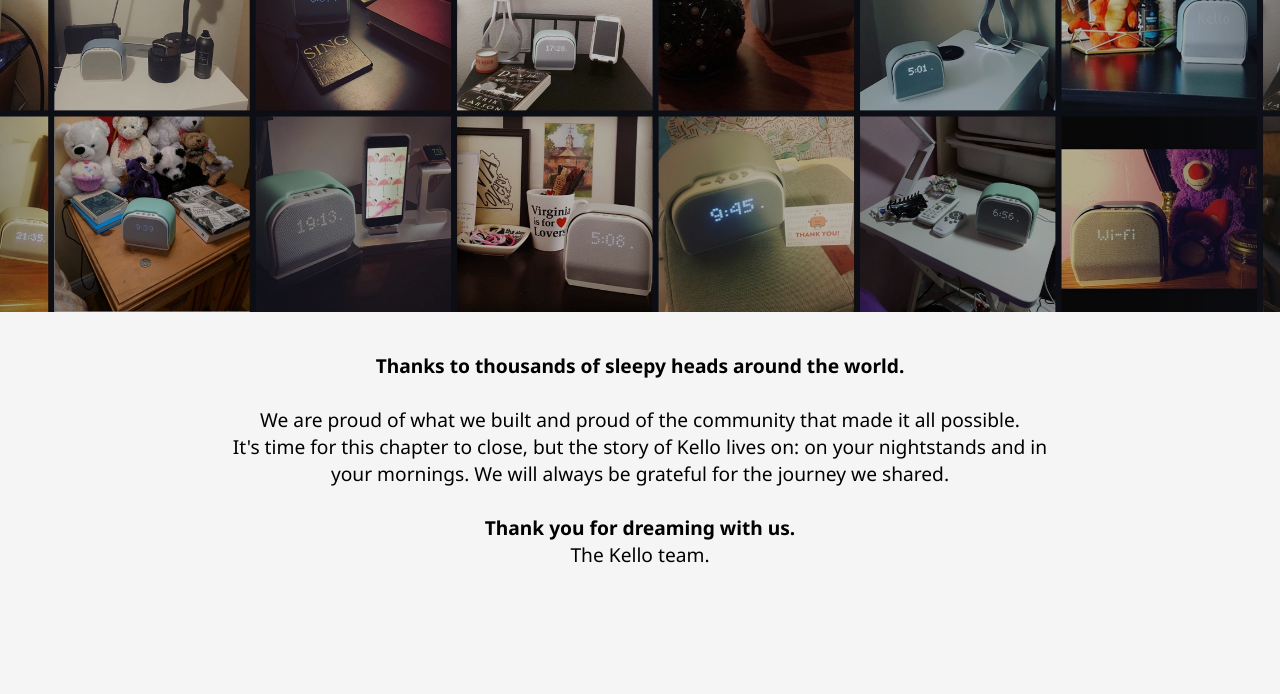
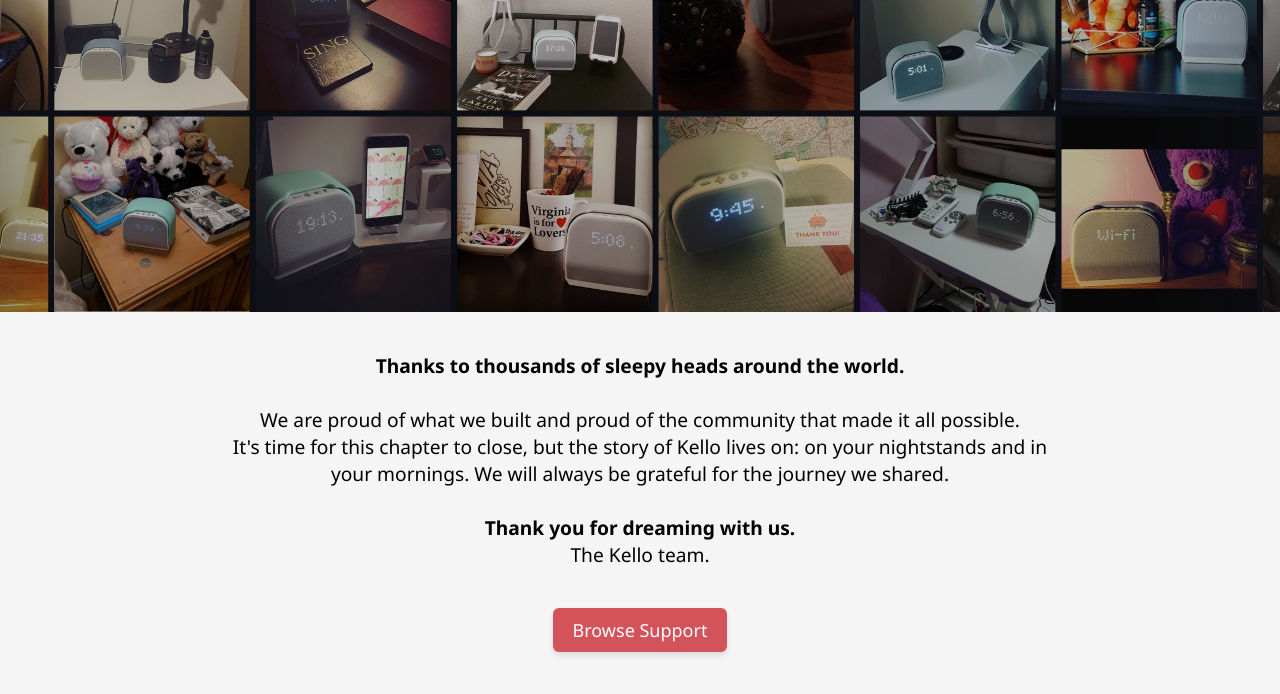
Before and after one commit to getkello/getkello.github.io, a plain HTML site: page index.html in a window 1280 px wide. Shown: the part 488-1182 px from the top of the page. Before the commit the page ends 1096 px from the top, so only its background shows below. Drawn offline with Linux system fonts and the light colour scheme.

Commit message:
Update index.html

```diff
--- a/index.html
+++ b/index.html
@@ -49,16 +49,25 @@
             margin: auto;
             font-size: 1.2em;
         }
+        .help-center-button {
+            bottom: 200px;
+            left: 50%;
+            font-family: 'Noto Sans', sans-serif;
+            background-color: #d3535a;
+            color: white;
+            padding: 10px 20px;
+            border: none;
+            border-radius: 6px;
+            font-size: 18px;
+            text-decoration: none;
+            box-shadow: 0 4px 6px rgba(0, 0, 0, 0.1);
+        }
         .footer {
-            padding: 40px 15px;
+            padding-bottom: 50px;
             display: flex;
-            flex-direction: column;
+            justify-content: center;
             align-items: center;
-        }
-        .footer img {
-            width: 200px;
-            margin-top: 0px;
-        }
+      }
     </style>
 </head>
 <body>
@@ -70,5 +79,8 @@
 
 </p>
     </div>
+    <div class="footer">
+        <a href="https://help.getkello.com" class="help-center-button">Browse Support</a>
+    </div>
 </body>
 </html>
```
